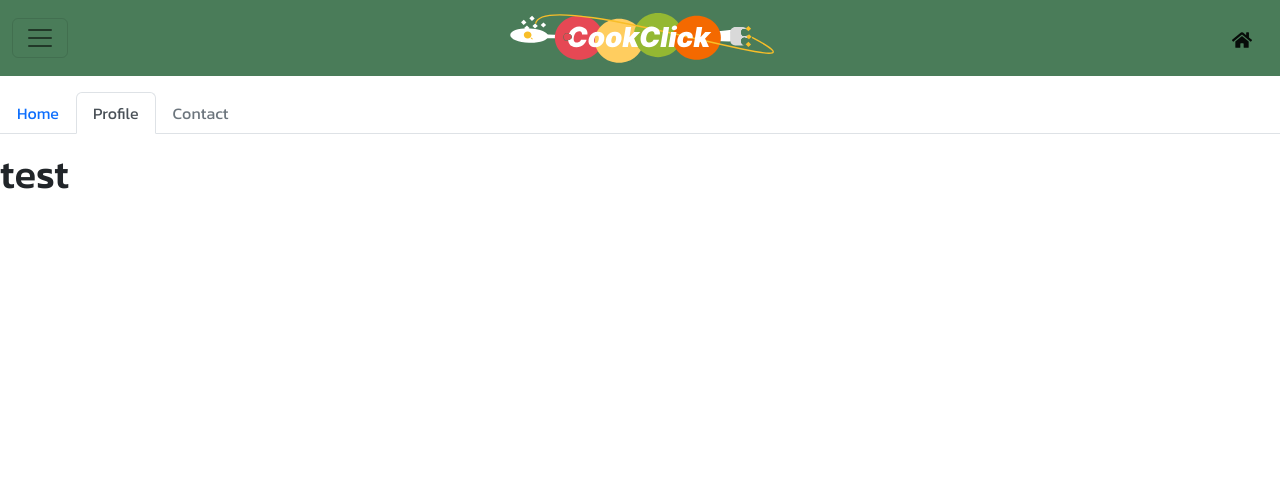
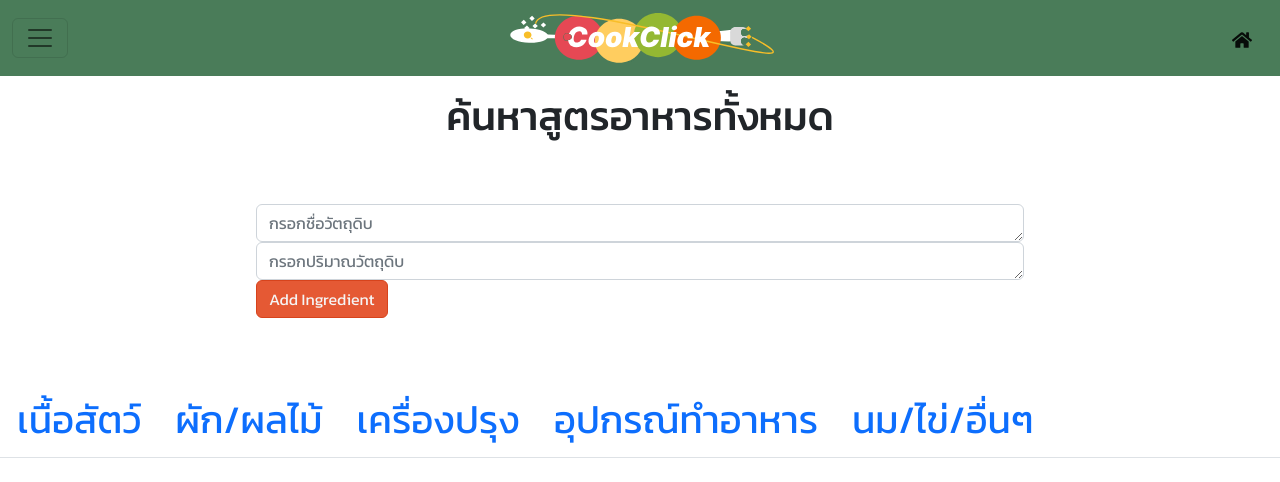
Before and after one commit to Koongpao/CookClickPublic, a React (Create React App) app in the folder frontend/: page /ref in a window 1280 px wide. Shown: the top 482 px of the page. Built offline with nearby package versions, Linux system fonts and the light colour scheme.

Commit message:
ref page v1

```diff
--- a/frontend/src/App.css
+++ b/frontend/src/App.css
@@ -93,3 +93,20 @@ resize: none!important;
   text-decoration: none;
   color: black;
 }
+
+.ref-page-form-box{
+  max-width: 60%;
+  margin-top: 5% !important;
+  justify-content: center;
+  margin-bottom: 5% !important;
+  margin: auto;
+}
+
+.ref-page-add-ingredient-button{
+  margin: auto;
+}
+
+.ref-page-ingredient-tab{
+  color: black !important;
+  font-size: 3vw;
+}
--- a/frontend/src/pages/Ref.js
+++ b/frontend/src/pages/Ref.js
@@ -1,22 +1,58 @@
 import React from "react";
 import Tab from "react-bootstrap/Tab";
 import Tabs from "react-bootstrap/Tabs";
+import Form from "react-bootstrap/Form";
+import Button from "react-bootstrap/Button";
 
 const Ref = () => {
   return (
     <>
-      <Tabs
+      <h1 className="text-center">ค้นหาสูตรอาหารทั้งหมด</h1>
+      <div className="ref-page-form-box">
+        <Form>
+          <Form.Group
+            className="ref-page-form"
+            controlId="exampleForm.ControlTextarea1"
+          >
+            <Form.Control
+              as="textarea"
+              rows={1}
+              placeholder="กรอกชื่อวัตถุดิบ"
+            />
+          </Form.Group>
+          <Form.Group
+            className="ref-page-form"
+            controlId="exampleForm.ControlTextarea1"
+          >
+            <Form.Control
+              as="textarea"
+              rows={1}
+              placeholder="กรอกปริมาณวัตถุดิบ"
+            />
+          </Form.Group>
+          <Button className="ref-page-add-ingredient-button" variant="primary">
+            Add Ingredient
+          </Button>
+        </Form>
+      </div>
+
+      <Tabs className="ref-page-ingredient-tab"
         defaultActiveKey="profile"
         id="uncontrolled-tab-example"
-        className="mb-3"
       >
-        <Tab eventKey="home" title="Home">
+        <Tab eventKey="meat" title="เนื้อสัตว์">
           <h1>test</h1>
         </Tab>
-        <Tab eventKey="profile" title="Profile">
+        <Tab eventKey="veggies" title="ผัก/ผลไม้">
           <h1>test</h1>
         </Tab>
-        <Tab eventKey="contact" title="Contact" disabled>
+        <Tab eventKey="condiment" title="เครื่องปรุง">
+          <h1>test</h1>
+        </Tab>
+        <Tab eventKey="tool" title="อุปกรณ์ทำอาหาร">
+          <h1>test</h1>
+        </Tab>
+        <Tab eventKey="other" title="นม/ไข่/อื่นๆ">
           <h1>test</h1>
         </Tab>
       </Tabs>
```
